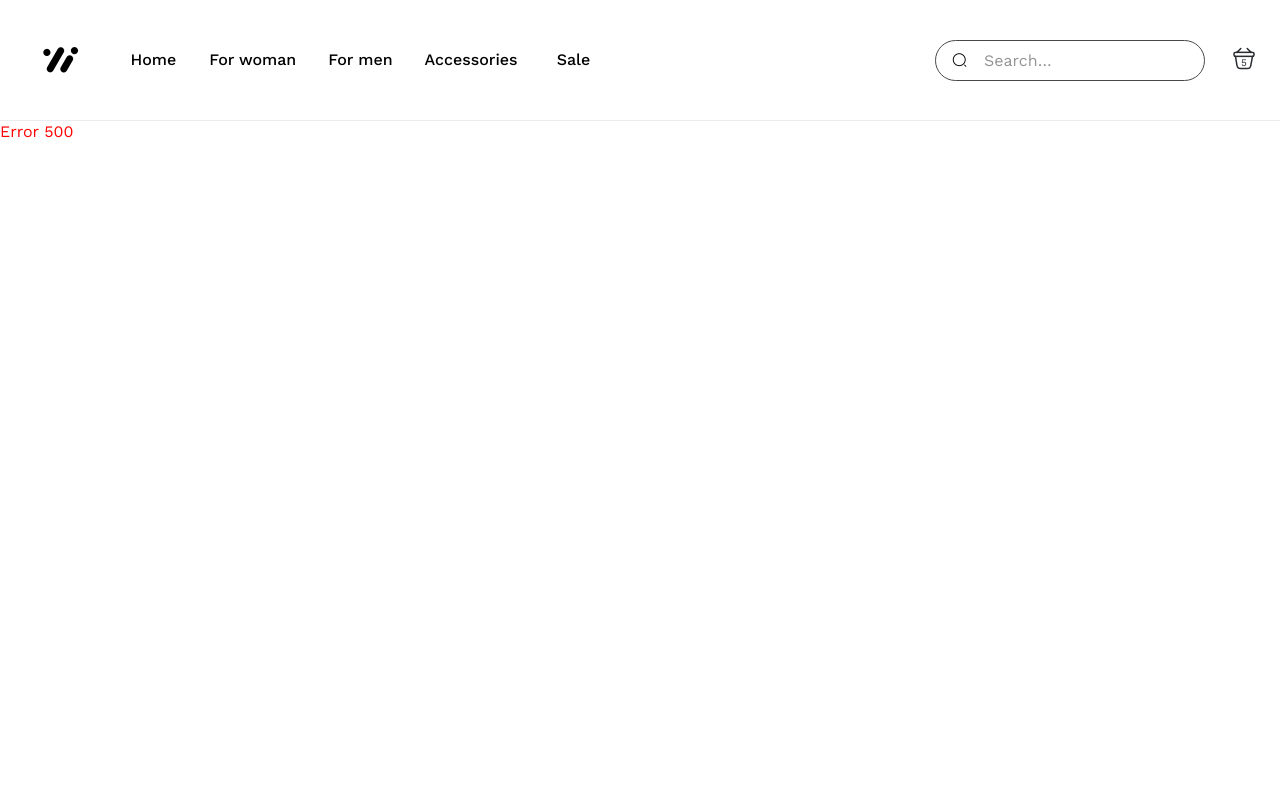
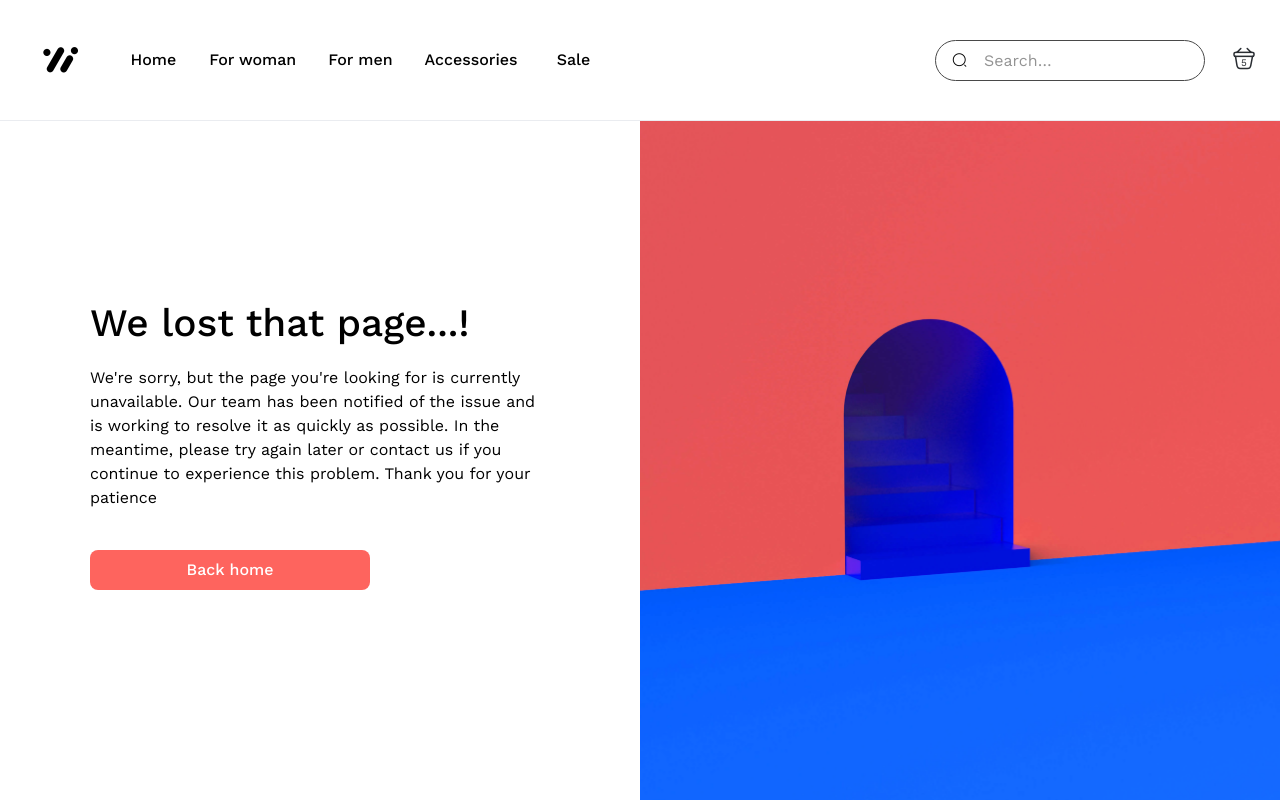
Before and after one commit to DevmianS/shoe-store-app, a Next.js app: page /error/500 in a window 1280 px wide. Built offline with nearby package versions, Linux system fonts and the light colour scheme.

Commit message:
add 404 and 500 page errors

```diff
--- a/src/components/Layout/ErrorPageTpl/index.js
+++ b/src/components/Layout/ErrorPageTpl/index.js
@@ -7,19 +7,21 @@ import NavBarLayout from '@/components/Layout/NavBarLayout';
 import Button from '@/components/UI/Button';
 import Link from 'next/link';
 
-const ErrorPageTpl = ({text, title, img}) => {
+const ErrorPageTpl = ({text, title, img, boxImg, mobileWhite}) => {
   const Row = styled(Box)(({theme}) => ({
     [theme.breakpoints.up('md')]: {
-      '& div:first-child': {
+      background: `none`,
+      '& > div:first-of-type': {
         order: 0,
       },
-      '& div:last-child': {
+      '& > div:last-of-type': {
         order: 1,
       },
     },
+    background: boxImg ? `url(${boxImg.src}) center/cover no-repeat` : 'none',
     display: 'flex',
     flexWrap: 'wrap',
-    '& div:first-child': {
+    '& > div:first-of-type': {
       order: 1,
     },
   }));
@@ -29,7 +31,7 @@ const ErrorPageTpl = ({text, title, img}) => {
       width: '100%',
     },
     [theme.breakpoints.down('md')]: {
-      justifyContent: 'start',
+      justifyContent: boxImg ? 'end' : 'start',
       textAlign: 'center',
       '& a': {
         margin: '0 auto',
@@ -44,18 +46,43 @@ const ErrorPageTpl = ({text, title, img}) => {
     minHeight: '100%',
   }));
 
+  const bgStyles = {
+    padding: '0',
+    margin: '0',
+  };
+
   return (
     <NavBarLayout>
       <Row>
         <Col>
           <Content>
-            <Stack maxWidth="400px">
-              <Typography component="h1" variant="h1" color="primary" mb="20px">
+            <Stack maxWidth="460px">
+              <Typography
+                component="h1"
+                variant="h1"
+                color={boxImg ? 'black' : 'primary'}
+                flex={boxImg ? '1 1 auto' : '0'}
+                mb="20px"
+                sx={
+                  boxImg && {
+                    display: {
+                      md: `block`,
+                      xs: `none`,
+                    },
+                  }
+                }
+              >
                 {title}
               </Typography>
               <Typography
                 component="p"
                 variant="body1"
+                color={
+                  mobileWhite && {
+                    md: 'black',
+                    xs: boxImg ? 'white' : 'black',
+                  }
+                }
                 mb={{md: '40px', xs: '30px'}}
               >
                 {text}
@@ -66,8 +93,35 @@ const ErrorPageTpl = ({text, title, img}) => {
             </Stack>
           </Content>
         </Col>
-        <Col>
-          <Image src={img} alt="Server Error 500" />
+        <Col sx={boxImg && bgStyles}>
+          {img && <Image src={img} alt="Server Error 500" />}
+          {boxImg && (
+            <Typography
+              component="h1"
+              variant="h1"
+              sx={{
+                textAlign: 'center',
+                mt: '60px',
+                display: {
+                  md: `none`,
+                  xs: `block`,
+                },
+              }}
+            >
+              {title}
+            </Typography>
+          )}
+          {boxImg && (
+            <Box
+              sx={{
+                width: '100%',
+                height: '100%',
+                background: {
+                  md: `url(${boxImg.src}) center/cover no-repeat`,
+                },
+              }}
+            ></Box>
+          )}
         </Col>
       </Row>
     </NavBarLayout>
--- a/src/pages/error/404/index.module.css
+++ /dev/null
@@ -1,3 +0,0 @@
-.test {
-  color: red;
-}
--- a/src/pages/error/500/index.js
+++ b/src/pages/error/500/index.js
@@ -1,14 +1,18 @@
-import React from 'react';
-import style from './index.module.css';
+import ErrorPageTpl from '@/components/Layout/ErrorPageTpl';
+import errorImg from '@/assets/background2.jpg';
 
-import NavBarLayout from '@/components/Layout/NavBarLayout';
+function ErrorPage500() {
+  const pageTitle = 'We lost that page...!';
+  const msgText = `We're sorry, but the page you're looking for is currently unavailable. Our team has been notified of the issue and is working to resolve it as quickly as possible. In the meantime, please try again later or contact us if you continue to experience this problem. Thank you for your patience`;
 
-const Error500 = () => {
   return (
-    <NavBarLayout>
-      <div className={style.test}>Error 500</div>
-    </NavBarLayout>
+    <ErrorPageTpl
+      boxImg={errorImg}
+      text={msgText}
+      title={pageTitle}
+      mobileWhite
+    />
   );
-};
+}
 
-export default Error500;
+export default ErrorPage500;
```
Also changed, not shown: src/pages/error/404/index.js (+9 -11 lines).
